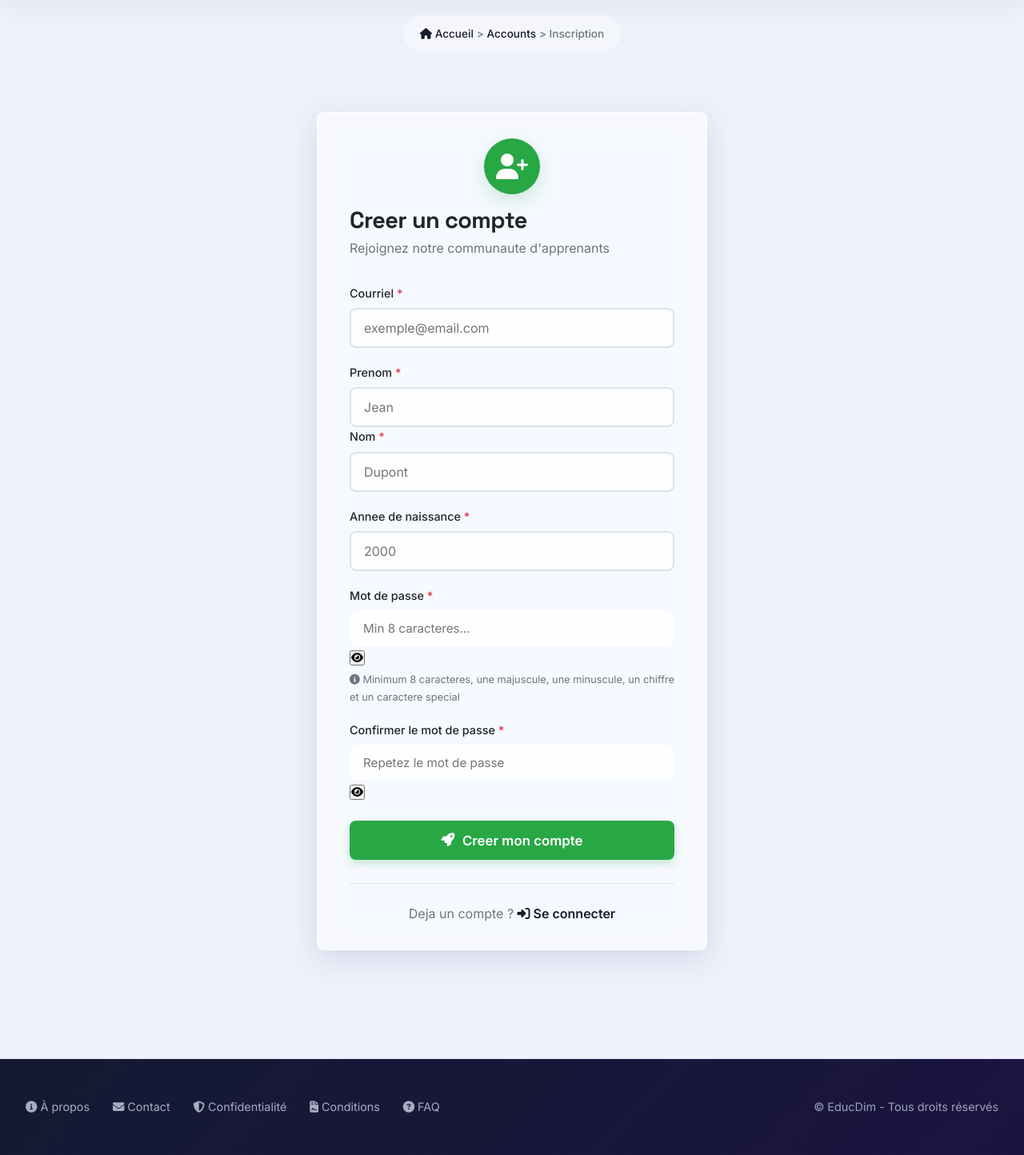
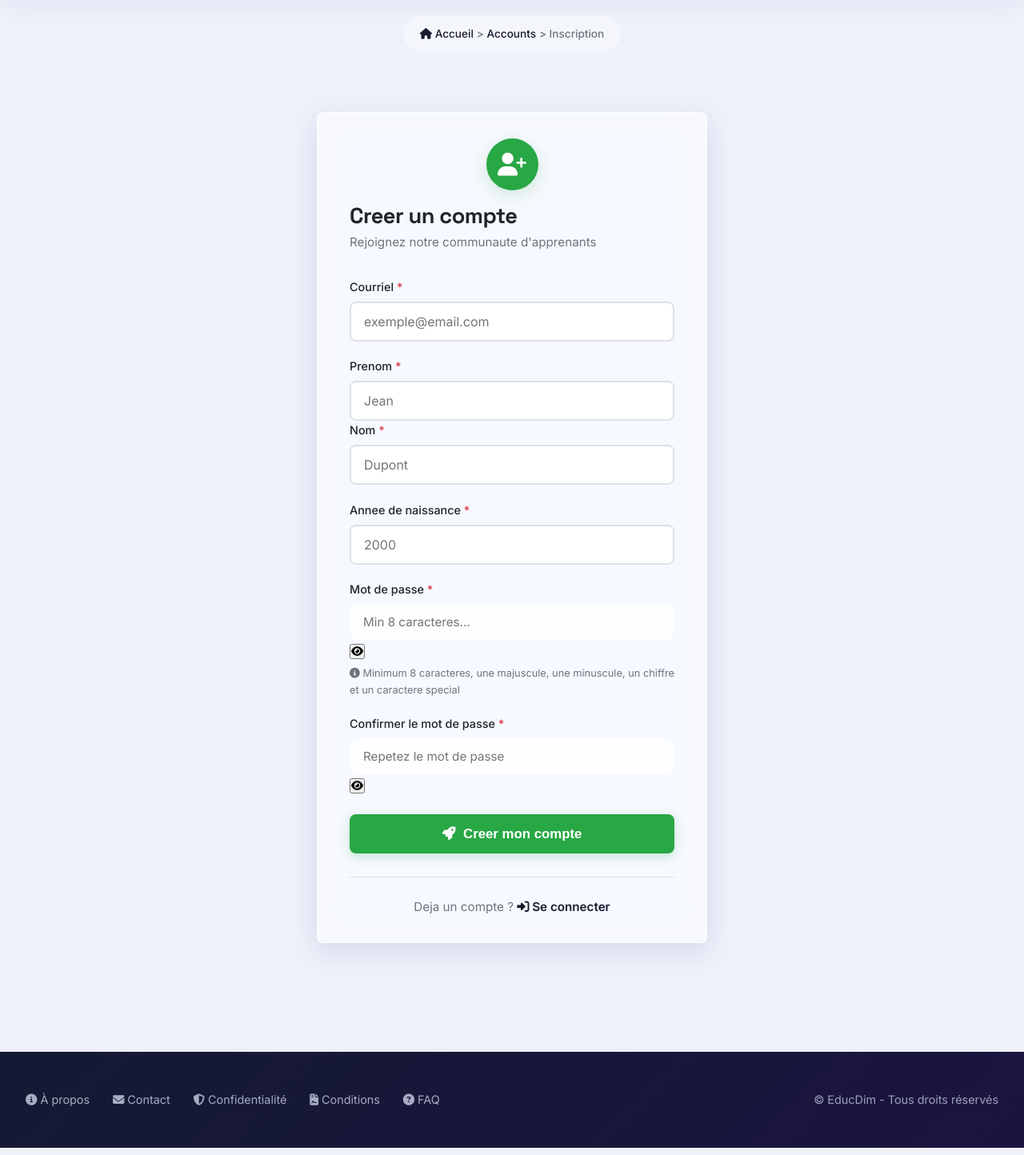
Before and after one commit to marcusblai32-ctrl/educdim, a Django app: page /fr/accounts/inscription/ in a window 1280 px wide. Shown: the part 71-1515 px from the top of the page at 80% size. Run offline with Django 5.2, Linux system fonts and the light colour scheme; data comes from the database, SQL or seed files in the repository; data that the repository does not hold is empty.

Commit message:
Update signup.html

```diff
--- a/templates/accounts/signup.html
+++ b/templates/accounts/signup.html
@@ -152,35 +146,39 @@
 {% block content %}
 <div class="auth-container">
     <div class="card" style="max-width:500px; margin:0 auto; padding:2rem 2.5rem;">
+        <!-- ===== HEADER ===== -->
         <div class="text-center" style="margin-bottom:2rem;">
-      <div style="width:70px; height:70px; border-radius:50%; background:var(--success); display:flex; align-items:center; justify-content:center; margin:0 auto 1rem; box-shadow:0 8px 24px rgba(40,167,69,0.2);">
-        <i class="fas fa-user-plus" style="color:#fff; font-size:2rem;"></i>
+            <div style="width:65px; height:65px; border-radius:50%; background:var(--success); display:flex; align-items:center; justify-content:center; margin:0 auto 1rem; box-shadow:0 6px 20px rgba(40,167,69,0.2);">
+                <i class="fas fa-user-plus" style="color:#fff; font-size:1.8rem;"></i>
             </div>
-      <h1 style="font-size:1.8rem; font-weight:700; margin:0;">{% trans "Creer un compte" %}</h1>
-      <p style="color:var(--text-muted); margin-top:0.3rem;">{% trans "Rejoignez notre communaute d'apprenants" %}</p>
+            <h1 style="font-size:1.7rem; font-weight:700; margin:0;">{% trans "Creer un compte" %}</h1>
+            <p style="color:var(--text-muted); margin-top:0.3rem; font-size:0.95rem;">{% trans "Rejoignez notre communaute d'apprenants" %}</p>
         </div>
 
+        <!-- ===== FORM ===== -->
         <form method="post">
             {% csrf_token %}
             {{ form.non_field_errors }}
 
+            <!-- Email -->
             <div class="form-group" style="margin-bottom:1.2rem;">
                 <label for="id_email" style="display:block; margin-bottom:0.4rem; font-weight:500; font-size:0.9rem;">
                     {% trans "Email" %} <span style="color:var(--danger);">*</span>
                 </label>
-        <input type="email" name="email" id="id_email" class="form-control"
-               style="width:100%; padding:0.7rem 1rem; border:2px solid var(--border, #dee2e6); border-radius:var(--radius,8px); font-size:1rem; transition:all 0.3s; box-sizing:border-box; height:50px;"
+                <input type="email" name="email" id="id_email"
+                       style="width:100%; padding:0.75rem 1rem; border:2px solid var(--border, #dee2e6); border-radius:var(--radius,8px); font-size:1rem; transition:all 0.3s; box-sizing:border-box; height:50px; background:var(--white); color:var(--text);"
                        placeholder="exemple@email.com" required value="{{ form.email.value|default:'' }}">
                 {{ form.email.errors }}
             </div>
 
+            <!-- First & Last Name -->
             <div class="form-row" style="margin-bottom:1.2rem;">
                 <div class="form-group">
                     <label for="id_first_name" style="display:block; margin-bottom:0.4rem; font-weight:500; font-size:0.9rem;">
                         {% trans "Prenom" %} <span style="color:var(--danger);">*</span>
                     </label>
-          <input type="text" name="first_name" id="id_first_name" class="form-control"
-                 style="width:100%; padding:0.7rem 1rem; border:2px solid var(--border, #dee2e6); border-radius:var(--radius,8px); font-size:1rem; transition:all 0.3s; box-sizing:border-box; height:50px;"
+                    <input type="text" name="first_name" id="id_first_name"
+                           style="width:100%; padding:0.75rem 1rem; border:2px solid var(--border, #dee2e6); border-radius:var(--radius,8px); font-size:1rem; transition:all 0.3s; box-sizing:border-box; height:50px; background:var(--white); color:var(--text);"
                            placeholder="Jean" required value="{{ form.first_name.value|default:'' }}">
                     {{ form.first_name.errors }}
                 </div>
@@ -188,29 +186,31 @@
                     <label for="id_last_name" style="display:block; margin-bottom:0.4rem; font-weight:500; font-size:0.9rem;">
                         {% trans "Nom" %} <span style="color:var(--danger);">*</span>
                     </label>
-          <input type="text" name="last_name" id="id_last_name" class="form-control"
-                 style="width:100%; padding:0.7rem 1rem; border:2px solid var(--border, #dee2e6); border-radius:var(--radius,8px); font-size:1rem; transition:all 0.3s; box-sizing:border-box; height:50px;"
+                    <input type="text" name="last_name" id="id_last_name"
+                           style="width:100%; padding:0.75rem 1rem; border:2px solid var(--border, #dee2e6); border-radius:var(--radius,8px); font-size:1rem; transition:all 0.3s; box-sizing:border-box; height:50px; background:var(--white); color:var(--text);"
                            placeholder="Dupont" required value="{{ form.last_name.value|default:'' }}">
                     {{ form.last_name.errors }}
                 </div>
             </div>
 
+            <!-- Birth Year -->
             <div class="form-group" style="margin-bottom:1.2rem;">
                 <label for="id_birth_year" style="display:block; margin-bottom:0.4rem; font-weight:500; font-size:0.9rem;">
                     {% trans "Annee de naissance" %} <span style="color:var(--danger);">*</span>
                 </label>
-        <input type="number" name="birth_year" id="id_birth_year" class="form-control"
-               style="width:100%; padding:0.7rem 1rem; border:2px solid var(--border, #dee2e6); border-radius:var(--radius,8px); font-size:1rem; transition:all 0.3s; box-sizing:border-box; height:50px;"
+                <input type="number" name="birth_year" id="id_birth_year"
+                       style="width:100%; padding:0.75rem 1rem; border:2px solid var(--border, #dee2e6); border-radius:var(--radius,8px); font-size:1rem; transition:all 0.3s; box-sizing:border-box; height:50px; background:var(--white); color:var(--text);"
                        placeholder="2000" min="1900" max="2026" required value="{{ form.birth_year.value|default:'' }}">
                 {{ form.birth_year.errors }}
             </div>
 
+            <!-- Password 1 -->
             <div class="form-group" style="margin-bottom:1.2rem;">
                 <label for="id_password1" style="display:block; margin-bottom:0.4rem; font-weight:500; font-size:0.9rem;">
                     {% trans "Mot de passe" %} <span style="color:var(--danger);">*</span>
                 </label>
                 <div class="password-field">
-          <input type="password" name="password1" id="id_password1" class="form-control"
+                    <input type="password" name="password1" id="id_password1"
                            placeholder="{% trans 'Min 8 caracteres...' %}" required>
                     <button type="button" class="toggle-password" id="togglePassword1" aria-label="Afficher le mot de passe">
                         <i class="fas fa-eye"></i>
@@ -222,12 +222,13 @@
                 {{ form.password1.errors }}
             </div>
 
+            <!-- Password 2 -->
             <div class="form-group" style="margin-bottom:1.5rem;">
                 <label for="id_password2" style="display:block; margin-bottom:0.4rem; font-weight:500; font-size:0.9rem;">
                     {% trans "Confirmer le mot de passe" %} <span style="color:var(--danger);">*</span>
                 </label>
                 <div class="password-field">
-          <input type="password" name="password2" id="id_password2" class="form-control"
+                    <input type="password" name="password2" id="id_password2"
                            placeholder="{% trans 'Repetez le mot de passe' %}" required>
                     <button type="button" class="toggle-password" id="togglePassword2" aria-label="Afficher le mot de passe">
                         <i class="fas fa-eye"></i>
@@ -236,16 +237,18 @@
                 {{ form.password2.errors }}
             </div>
 
-      <button type="submit" class="btn btn-success btn-block btn-lg"
-              style="width:100%; padding:0.9rem; background:var(--success, #28a745); color:#fff; border:none; border-radius:var(--radius,8px); font-size:1.05rem; font-weight:600; cursor:pointer; transition:all 0.3s ease; box-shadow:0 4px 12px rgba(40,167,69,0.25); display:flex; align-items:center; justify-content:center; gap:0.6rem;">
+            <!-- Submit -->
+            <button type="submit"
+                    style="width:100%; padding:0.9rem; background:var(--success); color:#fff; border:none; border-radius:var(--radius,8px); font-size:1.05rem; font-weight:600; cursor:pointer; transition:all 0.3s ease; box-shadow:0 4px 14px rgba(40,167,69,0.25); display:flex; align-items:center; justify-content:center; gap:0.6rem;">
                 <i class="fas fa-rocket"></i> {% trans "Creer mon compte" %}
             </button>
         </form>
 
+        <!-- ===== FOOTER ===== -->
         <div style="margin-top:1.8rem; text-align:center; border-top:1px solid var(--border); padding-top:1.5rem;">
-      <p style="color:var(--text-muted); margin:0;">
+            <p style="color:var(--text-muted); margin:0; font-size:0.95rem;">
                 {% trans "Deja un compte ?" %}
-        <a href="{% url 'accounts:login' %}" style="color:var(--primary); text-decoration:none; font-weight:600; transition:color 0.3s;">
+                <a href="{% url 'accounts:login' %}" style="color:var(--primary); text-decoration:none; font-weight:600;">
                     <i class="fas fa-sign-in-alt"></i> {% trans "Se connecter" %}
                 </a>
             </p>
@@ -257,11 +260,11 @@
     document.addEventListener('DOMContentLoaded', function() {
         // Toggle pou password1
         const toggle1 = document.getElementById('togglePassword1');
-        const password1 = document.getElementById('id_password1');
-        if (toggle1 && password1) {
+        const input1 = document.getElementById('id_password1');
+        if (toggle1 && input1) {
             toggle1.addEventListener('click', function() {
-                const isPassword = password1.getAttribute('type') === 'password';
-                password1.setAttribute('type', isPassword ? 'text' : 'password');
+                const isPassword = input1.getAttribute('type') === 'password';
+                input1.setAttribute('type', isPassword ? 'text' : 'password');
                 const icon = this.querySelector('i');
                 icon.classList.toggle('fa-eye');
                 icon.classList.toggle('fa-eye-slash');
@@ -271,11 +274,11 @@
 
         // Toggle pou password2
         const toggle2 = document.getElementById('togglePassword2');
-        const password2 = document.getElementById('id_password2');
-        if (toggle2 && password2) {
+        const input2 = document.getElementById('id_password2');
+        if (toggle2 && input2) {
             toggle2.addEventListener('click', function() {
-                const isPassword = password2.getAttribute('type') === 'password';
-                password2.setAttribute('type', isPassword ? 'text' : 'password');
+                const isPassword = input2.getAttribute('type') === 'password';
+                input2.setAttribute('type', isPassword ? 'text' : 'password');
                 const icon = this.querySelector('i');
                 icon.classList.toggle('fa-eye');
                 icon.classList.toggle('fa-eye-slash');
```
Also changed, not shown: other parts of templates/accounts/signup.html (+17 -23 lines). Lines whose indentation alone changed are shown as unchanged.
